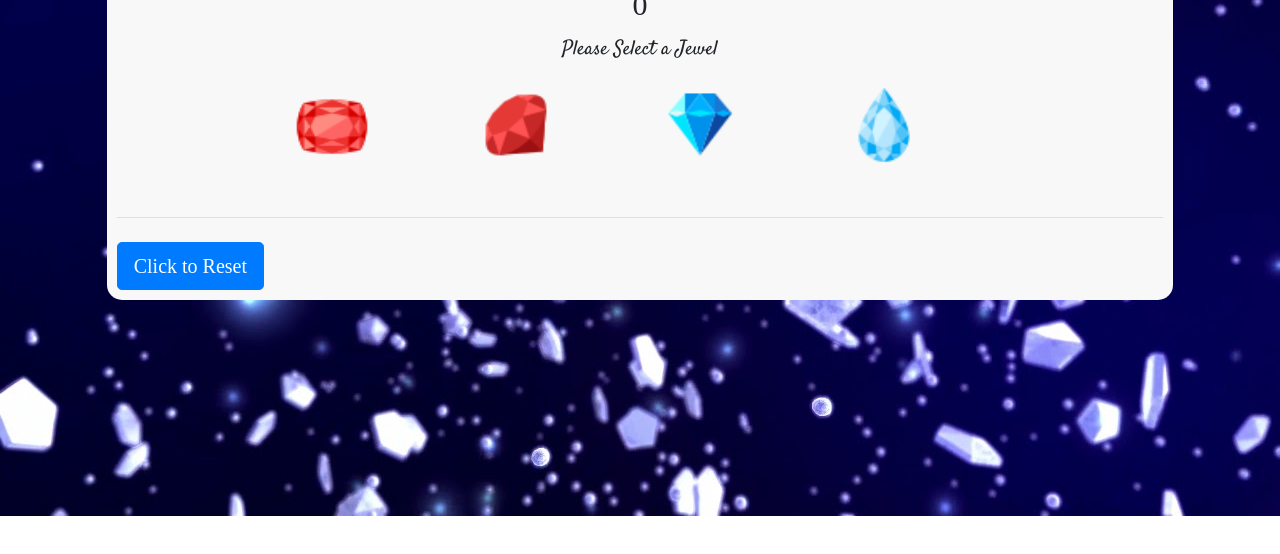
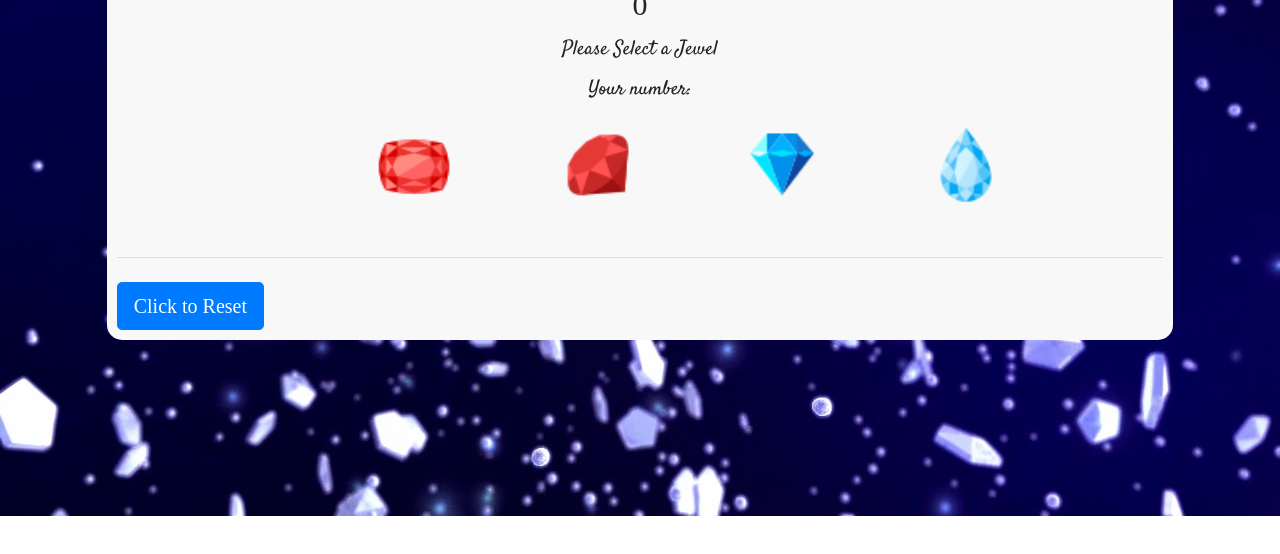
Before and after one commit to SleepyJen/unit-4-game, a plain HTML site: page index.html in a window 1280 px wide. Shown: the part 204-758 px from the top of the page. Drawn offline with nearby package versions, Linux system fonts and the light colour scheme.

Commit message:
added numbers and feature that counts the numbers added by the user

```diff
--- a/assets/css/style.css
+++ b/assets/css/style.css
@@ -45,7 +45,8 @@ body{
     padding-top: 20px;
 }
 
-.number, #number-chosen, .lead{
+.number, #number-chosen, .lead,
+.jewels{
     text-align: center;
 }
 
@@ -56,5 +57,4 @@ body{
 }
 .jewels{
     padding: 25px;
-    margin-left: 50px;
 }
--- a/index.html
+++ b/index.html
@@ -26,6 +26,7 @@
                 <h1 class="number">Number to Reach:</h1>
                 <h2 id="number-chosen">0</h2>
                 <p class="lead">Please Select a Jewel</p>
+                <p class="lead" id="chosen">Your number: </p>
                 <div class="jewels">
                     <img class="icon" src="./assets/images/icons8-ruby-50.png" alt="ruby">
                     <img class="icon" src="./assets/images/icons8-ruby-programming-language-50-2.png" alt="red diamond">
```
